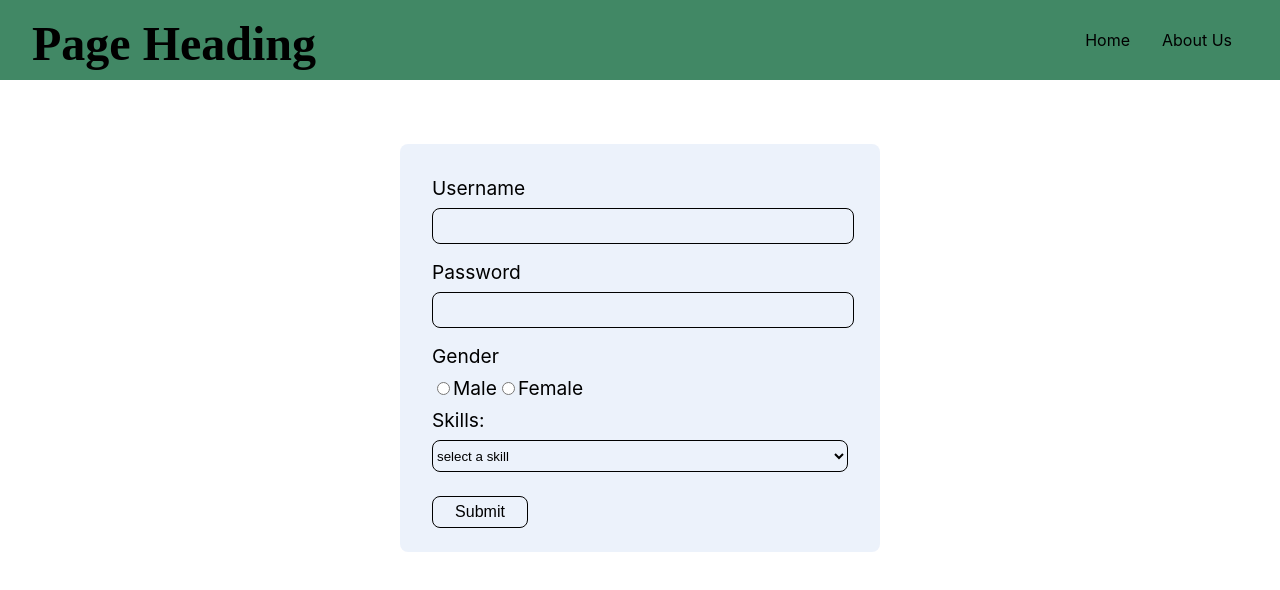
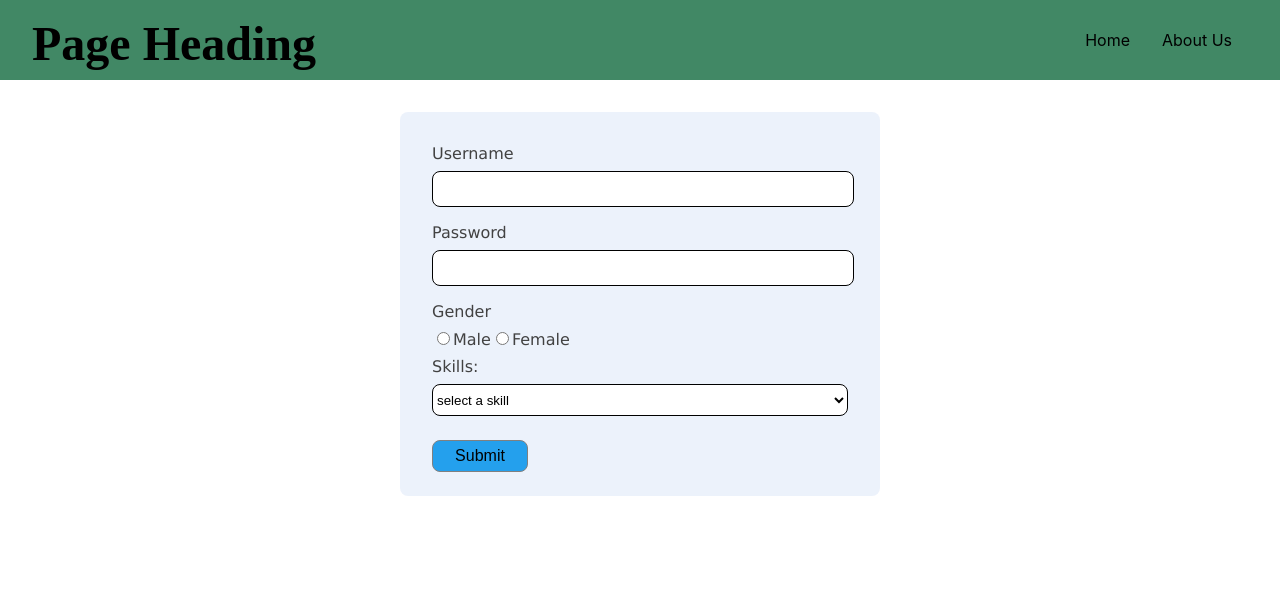
Before and after one commit to ashw-ani/landing-page, a React (Create React App) app: page / in a window 1280 px wide. Shown: the top 590 px of the page. Built offline with nearby package versions, Linux system fonts and the light colour scheme.

Commit message:
Update PageForm.module.css

```diff
--- a/src/Components/PageForm/PageForm.module.css
+++ b/src/Components/PageForm/PageForm.module.css
@@ -8,6 +8,8 @@
   padding: 2rem 2rem 1rem 2rem;
   border-radius: 0.5rem;
   margin-top: 4rem;
+  position: absolute;
+  transform: translate(0, 50%);
 }
 .userform {
   display: flex;
@@ -16,13 +18,16 @@
   align-items: flex-start;
   gap: 0.5rem;
 }
+input {
+  background-color: white;
+}
 .inputfield {
   width: 100%;
   height: 2rem;
   margin-bottom: 0.5rem;
   border: 1px solid black;
   border-radius: 0.5rem;
-  background: none;
+  background-color: white;
 }
 option {
   width: 100%;
@@ -36,16 +41,22 @@ option {
   width: 6rem;
   height: 2rem;
   margin: 0.5rem 0;
-  border: 1px solid black;
+  border: 1px solid grey;
   border-radius: 0.5rem;
-  background: none;
+  background-color: #24a0ed;
   transition: all 0.2s;
   font-size: 1rem;
 }
 .button:hover {
-  transform: scale(1.05);
+  transform: scale(1.02);
 }
 
 label {
-  font-size: 1.2rem;
+  font-size: 1rem;
+  color: rgb(66, 66, 66);
+  font-family: Verdana, Geneva, Tahoma, sans-serif;
 }
+.radiodiv {
+  height: 2rem;
+  margin: 0.5rem;
+}
```
